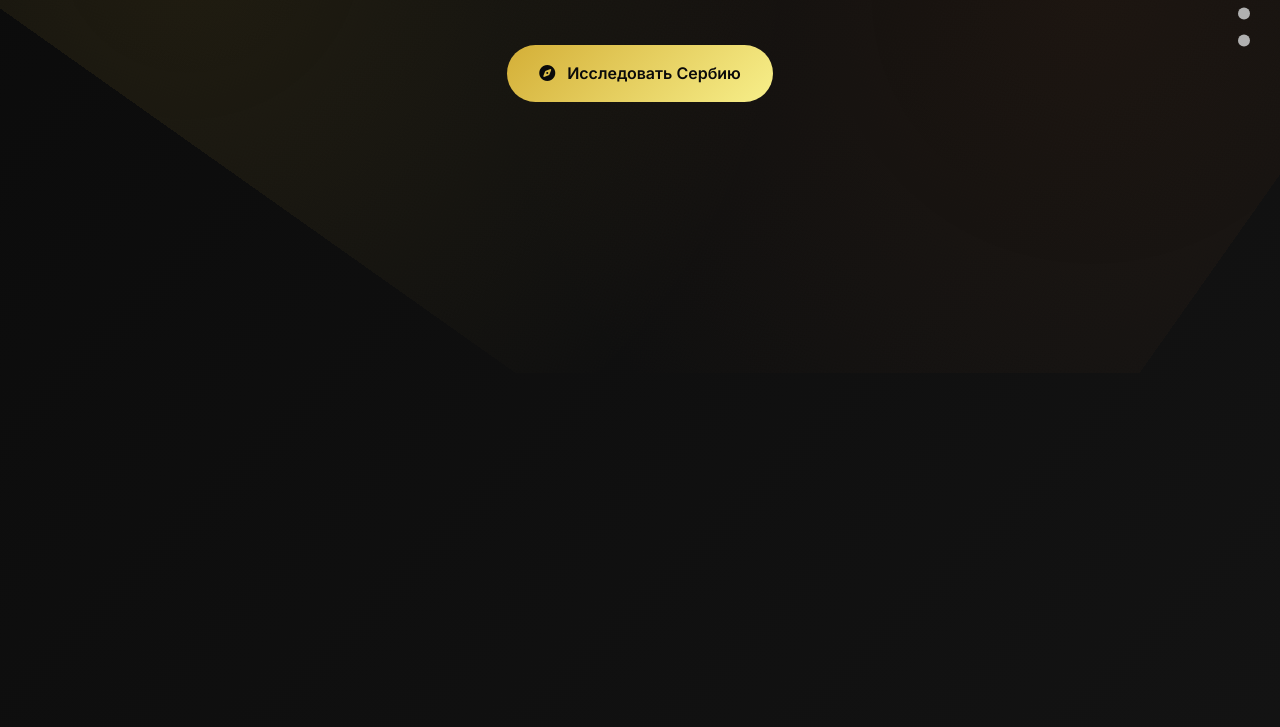
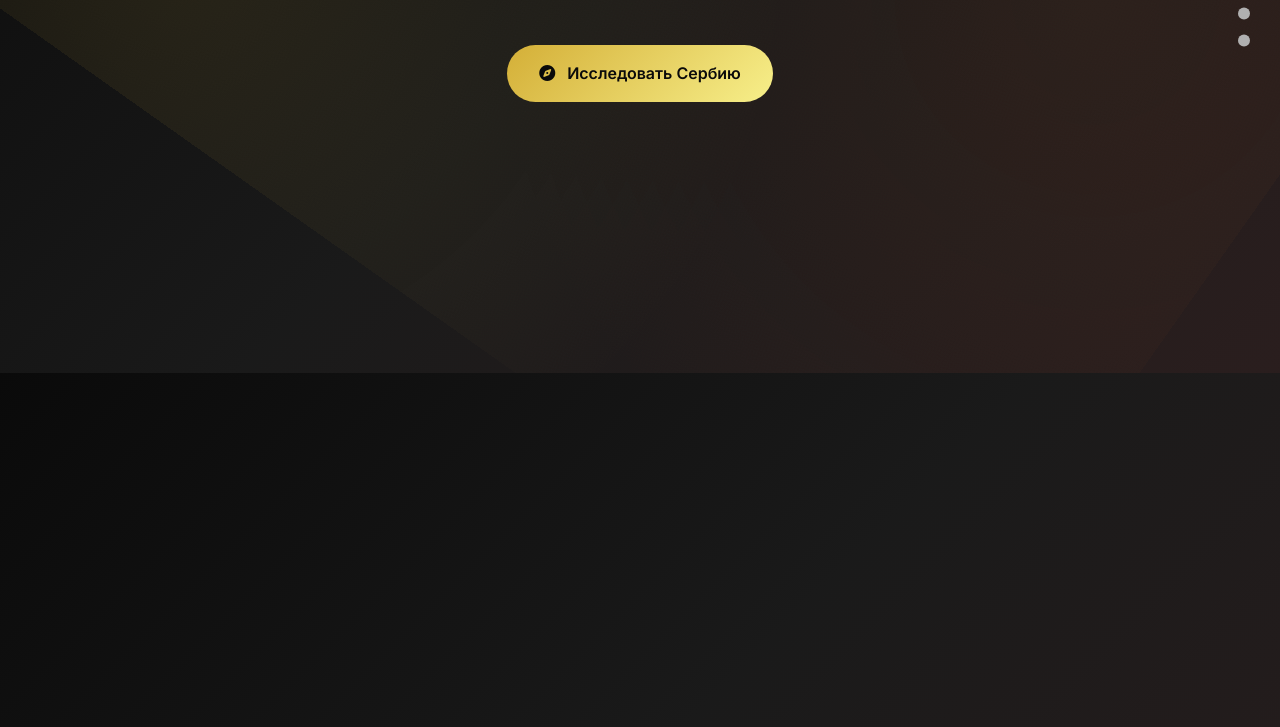
Before and after one commit to generallisto/Serbia-website.github.io, a plain HTML site: page index.html in a window 1280 px wide. Shown: the part 427-1154 px from the top of the page. Drawn offline with nearby package versions, Linux system fonts and the light colour scheme.

Commit message:
Update style.css

```diff
--- a/style.css
+++ b/style.css
@@ -861,3 +861,29 @@ body {
         background: linear-gradient(135deg, #0a0a0a 0%, #1a1a1a 50%, #2a1e1e 100%) !important;
     }
 }
+/* ФОН ДЛЯ КОМПЬЮТЕРА - УБИЙСТВЕННАЯ ГАРАНТИЯ */
+html, body {
+    min-height: 100vh !important;
+    margin: 0 !important;
+    padding: 0 !important;
+}
+
+body {
+    background: linear-gradient(135deg, #0a0a0a 0%, #1a1a1a 50%, #2a1e1e 100%) !important;
+    background-repeat: no-repeat !important;
+    background-attachment: fixed !important;
+    background-size: cover !important;
+}
+
+/* УБЕДИТЕЛЬНАЯ ПРОВЕРКА */
+body::after {
+    content: '' !important;
+    position: fixed !important;
+    top: 0 !important;
+    left: 0 !important;
+    width: 100% !important;
+    height: 100% !important;
+    background: linear-gradient(135deg, #0a0a0a 0%, #1a1a1a 50%, #2a1e1e 100%) !important;
+    z-index: -9999 !important;
+    pointer-events: none !important;
+}
```
